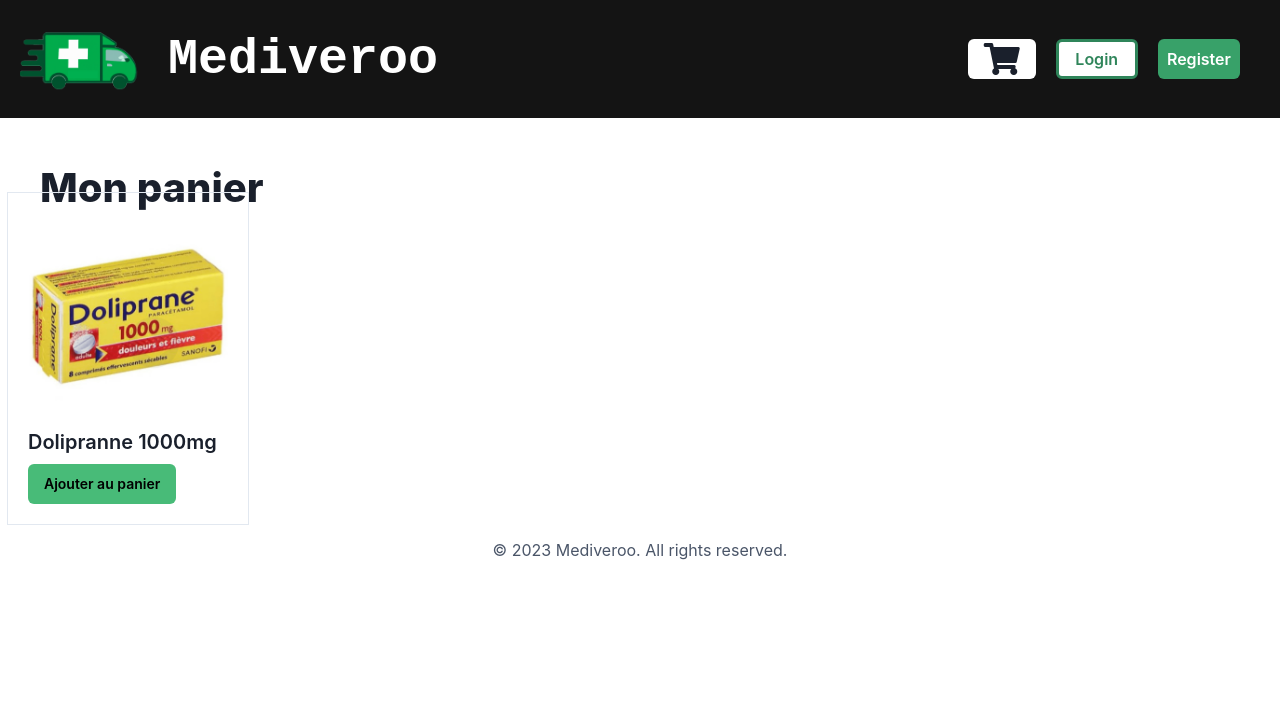
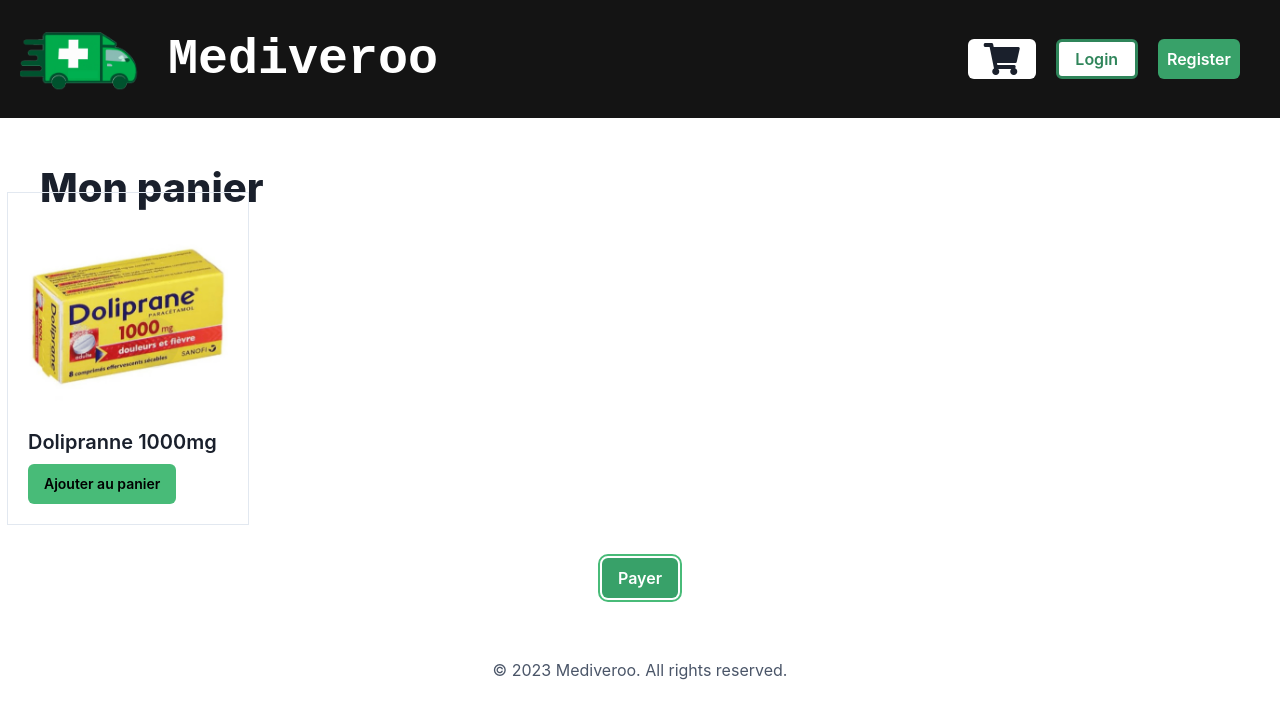
Before and after one commit to PoC-Community/software-pool-rush-mediveroo, a React (Create React App) app in the folder frontend/: page /cart in a window 1280 px wide. Shown: the top 718 px of the page. Built offline with nearby package versions, Linux system fonts and the light colour scheme.

Commit message:
FEAT payer and Page payement and Butoon on Cart.tsx

```diff
--- a/frontend/src/App.tsx
+++ b/frontend/src/App.tsx
@@ -5,6 +5,7 @@
 import Login from './pages/Login';
 import Notfound from './pages/Notfound';
 import Order from './pages/Order';
+import Payement from './pages/Payement';
 import Register from './pages/Register';
 // import { Center, Spinner, Text, VStack } from '@chakra-ui/react';
 
@@ -27,6 +28,7 @@
         <Route path="/register" element={<Register />} />
         <Route path="/login" element={<Login />} />
         <Route path="*" element={<Notfound />} />
+        <Route path="/payement" element={<Payement />} />
       </Routes>
     </BrowserRouter>
   );
--- a/frontend/src/pages/Cart.tsx
+++ b/frontend/src/pages/Cart.tsx
@@ -3,8 +3,11 @@
 import Footer from '../components/Footer';
 import Header from '../components/Header';
 import Product from '../components/Product';
+import { Button, ButtonGroup } from '@chakra-ui/react'
+import { useNavigate } from 'react-router-dom';
 
 const Cart = () => {
+    const navigate = useNavigate();
     return (
         <div>
             <Header />
@@ -20,7 +23,12 @@
             <Flex align="center">
                 <Product name={"Dolipranne 1000mg"} src_i={"./doliprane.png"} hid={false} />
             </Flex>
+            <Flex p={5} mt={10} justifyContent='center'>
+            <Button colorScheme='green' outlineColor='green.400' onClick={() => navigate('/payement')}>Payer</Button>
+            </Flex>
+
             <Footer />
+
         </div>
     );
 };
--- /dev/null
+++ b/frontend/src/pages/Payement.tsx
@@ -0,0 +1,24 @@
+import { useState } from 'react';
+import { Link as RouteLink, useNavigate } from 'react-router-dom';
+
+import { Text, Link, Flex, Box  } from '@chakra-ui/react';
+import Header from '../components/Header';
+import Footer from '../components/Footer';
+
+const Payement = (): JSX.Element => {
+	const navigate = useNavigate();
+
+	return (
+	<div>
+	    <Header/>
+        <Flex justifyContent="center" m={20}>
+      <Text p={0.5} width={400} borderRadius={50} fontFamily="monospace" fontSize="3xl">
+        Merci de votre achat !
+      </Text>
+    </Flex>
+	    <Footer/>
+	</div>
+	);
+};
+
+export default Payement;
```
